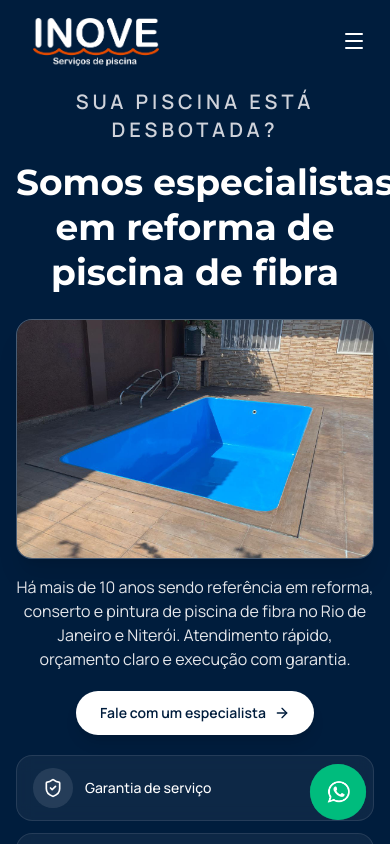
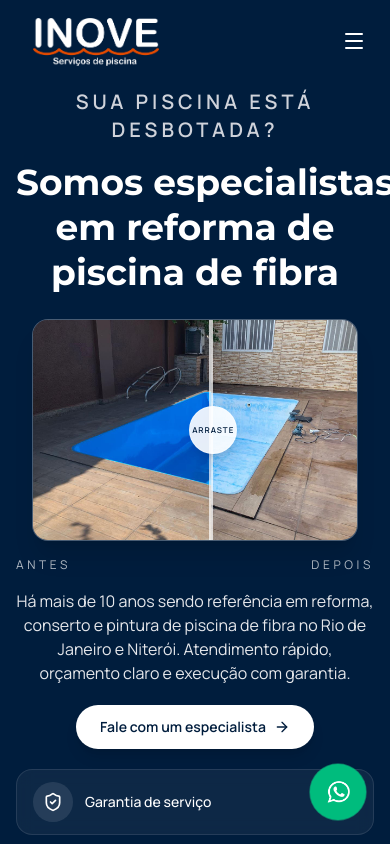
Before and after one commit to fiuzer/inove-piscinas, a Next.js app: page / in a window 390 px wide. Shown: the top 844 px of the page. Built offline with nearby package versions, Linux system fonts and the light colour scheme.

Commit message:
Vaaaaamooooo

```diff
--- a/src/components/Hero.tsx
+++ b/src/components/Hero.tsx
@@ -51,17 +51,15 @@ export function Hero() {
               piscina de fibra
             </h1>
             <div className="mt-6 lg:hidden">
-              <div className="relative h-[240px] w-full overflow-hidden rounded-2xl border border-white/20 bg-white/10 shadow-xl backdrop-blur">
-                <Image
-                  src="/imagens/depoispiscina.jpg"
-                  alt="Piscina depois da reforma"
-                  fill
-                  sizes="100vw"
-                  quality={60}
-                  priority
-                  fetchPriority="high"
-                  className="object-cover"
-                />
+              <BeforeAfterSlider
+                beforeSrc="/imagens/depoispiscina.jpg"
+                afterSrc="/imagens/antespiscina.jpg"
+                beforeAlt="Piscina antes da reforma"
+                afterAlt="Piscina depois da reforma"
+              />
+              <div className="mt-4 flex items-center justify-between text-xs uppercase tracking-[0.3em] text-white/70">
+                <span>Antes</span>
+                <span>Depois</span>
               </div>
             </div>
             <p className="text-base text-gray-200 sm:text-lg">
--- a/src/components/Testimonials.tsx
+++ b/src/components/Testimonials.tsx
@@ -79,7 +79,7 @@ export function Testimonials() {
                   <Star key={idx} className="size-4 fill-current" />
                 ))}
               </div>
-              <div className="relative">
+              <div className="relative min-h-[5.6rem] sm:min-h-[6.5rem]">
                 <p
                   className="text-lg text-[var(--brand-deep)] sm:text-xl"
                   style={
@@ -111,6 +111,7 @@ export function Testimonials() {
                   </>
                 ) : null}
               </div>
+              <div className="min-h-5">
                 {canExpand && expanded ? (
                   <button
                     type="button"
@@ -120,6 +121,7 @@ export function Testimonials() {
                     Ver menos
                   </button>
                 ) : null}
+              </div>
               <div className="flex items-center gap-4">
                 <div className="flex size-12 items-center justify-center rounded-full bg-[var(--brand)] text-white">
                   {current.name
```
Lines whose indentation alone changed are shown as unchanged.
